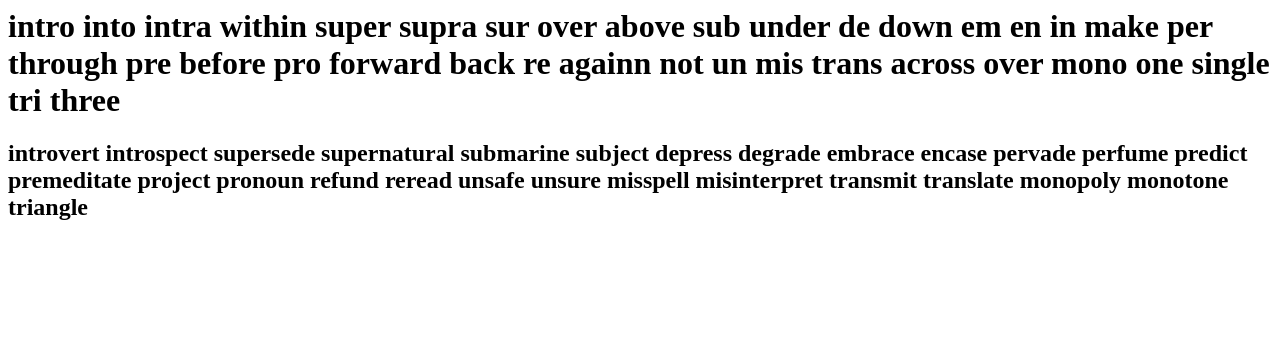
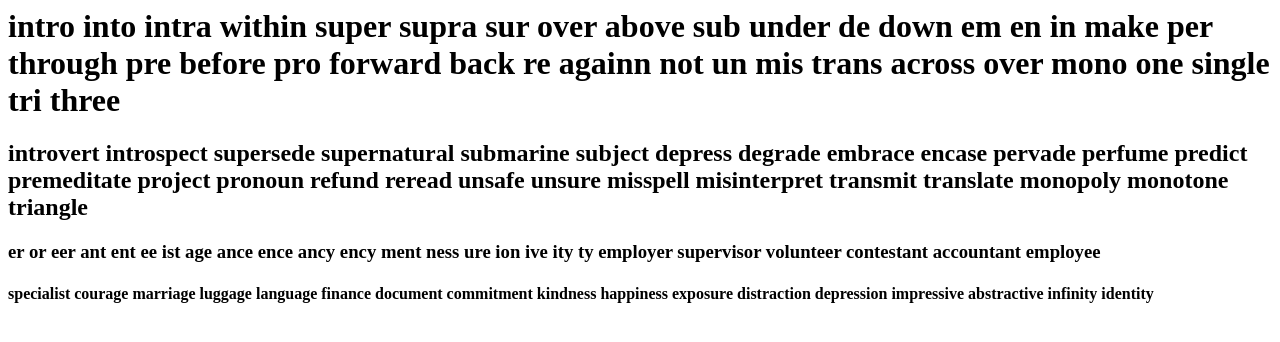
Before and after one commit to pann710/20210818, a plain HTML site: page index.html in a window 1280 px wide. Drawn offline with Linux system fonts and the light colour scheme.

Commit message:
Update index.html

```diff
--- a/index.html
+++ b/index.html
@@ -7,6 +7,9 @@ intro into intra within super supra sur over  above sub under de down em en in m
 </h1>
   <h2>introvert introspect supersede supernatural submarine subject depress degrade embrace encase pervade perfume predict premeditate project pronoun  refund reread unsafe unsure misspell misinterpret transmit translate monopoly monotone triangle
   </h2>
+  <h3>er or eer ant ent ee ist age ance ence ancy ency ment ness  ure ion ive ity  ty employer supervisor volunteer contestant accountant employee</h3>
 
-</body>
+
+  <h4>specialist courage marriage luggage language finance document commitment kindness happiness exposure distraction depression impressive abstractive infinity identity</h4>
+  </body>
 </html>
```
